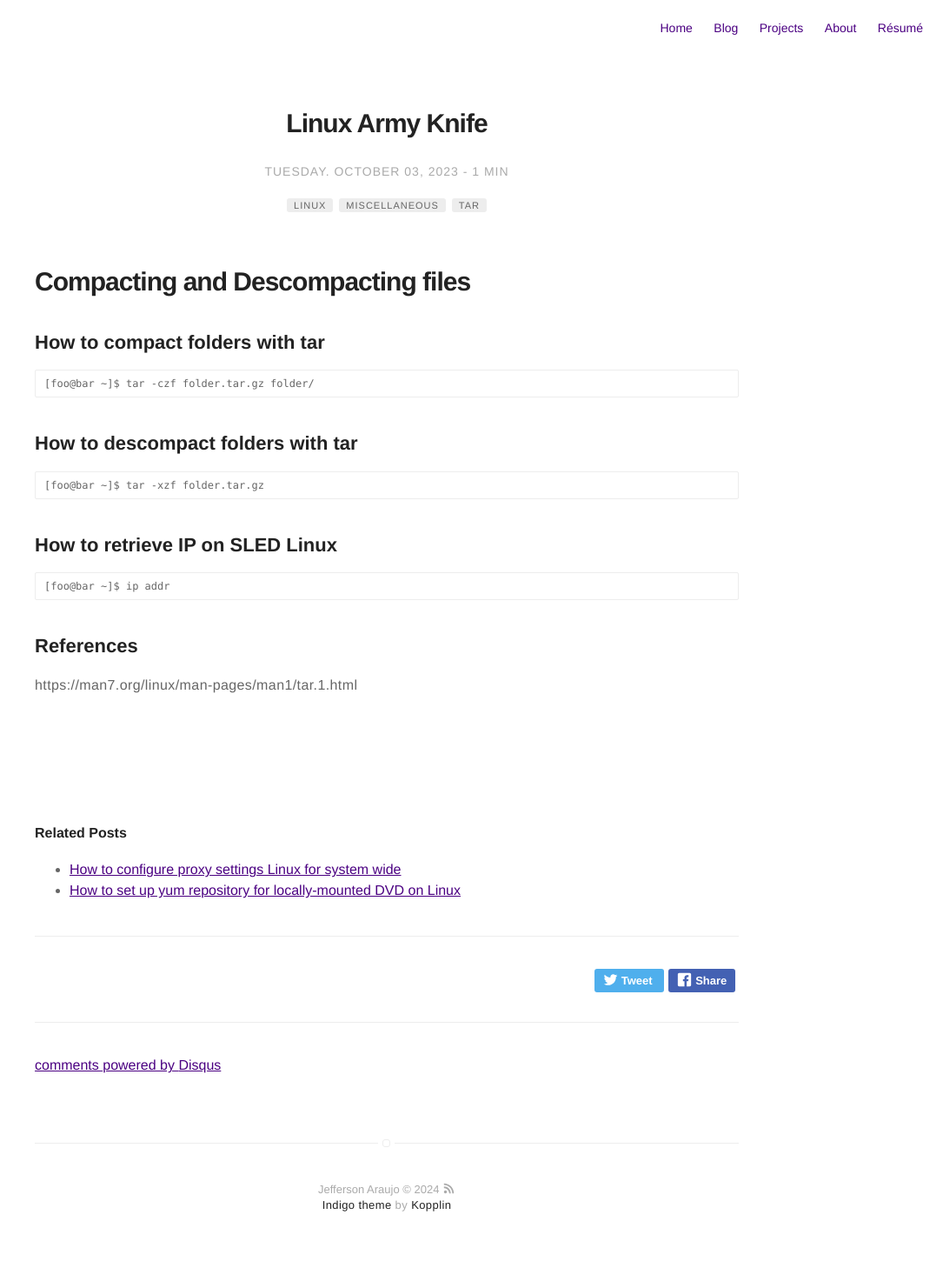
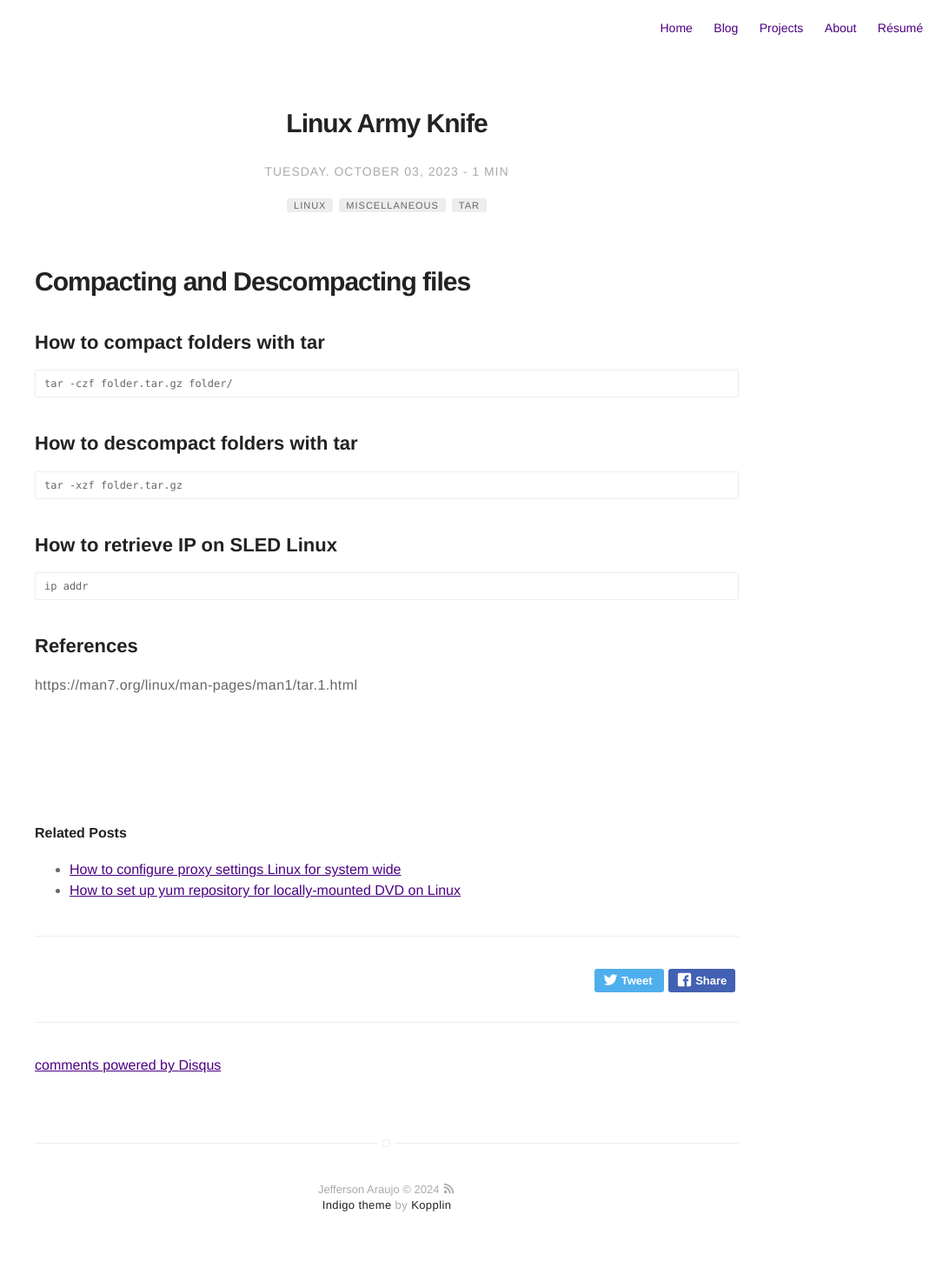
Before and after one commit to marmojezz/marmojezz.github.io, a Jekyll site: the page built from _posts/2023-10-03-linux-army-knife.markdown, in a window 1280 px wide. Shown: the whole page at 87% size, without its empty margins (195-1280 px from the left). Built offline with Jekyll 4.4.1, drawn with Linux system fonts in a browser that asks for light colours; comment, search, counter and statistics services are not loaded.

Commit message:
Remove command prompt prefix

```diff
--- a/_posts/2023-10-03-linux-army-knife.markdown
+++ b/_posts/2023-10-03-linux-army-knife.markdown
@@ -17,16 +17,16 @@ description: Learn miscellaneous usefull linux commands by discribution
 
 ## How to compact folders with tar
 
-    [foo@bar ~]$ tar -czf folder.tar.gz folder/
+    tar -czf folder.tar.gz folder/
 
 
 ## How to descompact folders with tar
 
-    [foo@bar ~]$ tar -xzf folder.tar.gz
+    tar -xzf folder.tar.gz
 
 ## How to retrieve IP on SLED Linux
 
-    [foo@bar ~]$ ip addr
+    ip addr
 
 
 
```
